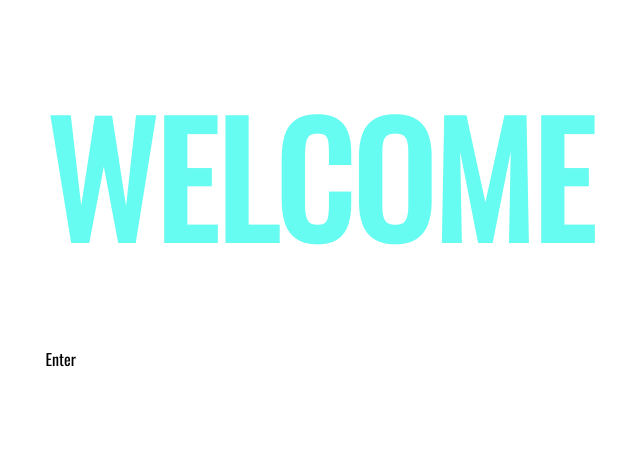
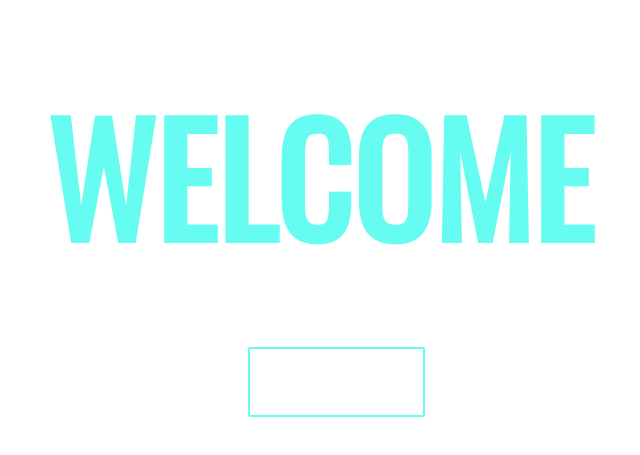
Before and after one commit to GEEKS-of-GEC/GEEKS-of-GEC.github.io, a plain HTML site: page index.html in a window 1280 px wide. Shown: the part 197-652 px from the top of the page, without its empty margins (304-944 px from the left). Drawn offline with nearby package versions, Linux system fonts and the light colour scheme; a web font is replaced by a local one.

Commit message:
Update index.html

```diff
--- a/index.html
+++ b/index.html
@@ -10,7 +10,7 @@
 					<!-- Inspired by https://bert.house/en/-->
 					<div class="center">
 						<h1>WELCOME</h1>
-						<div class="btn.href='/gitgithub.html'">Enter</div>
+						  <div class="btn">Enter</div>
 					</div>
 				</body>
 			</html>
```
